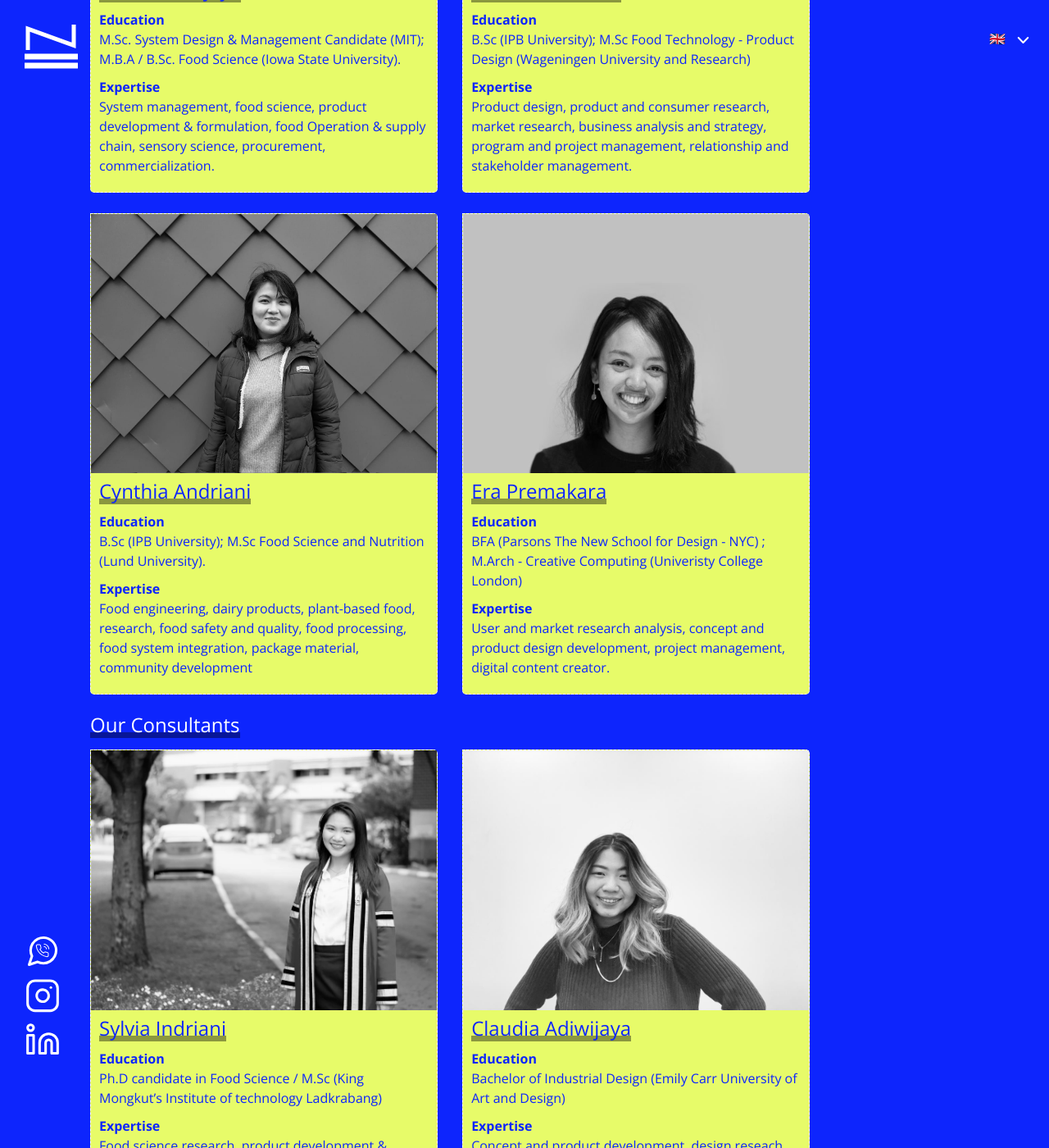
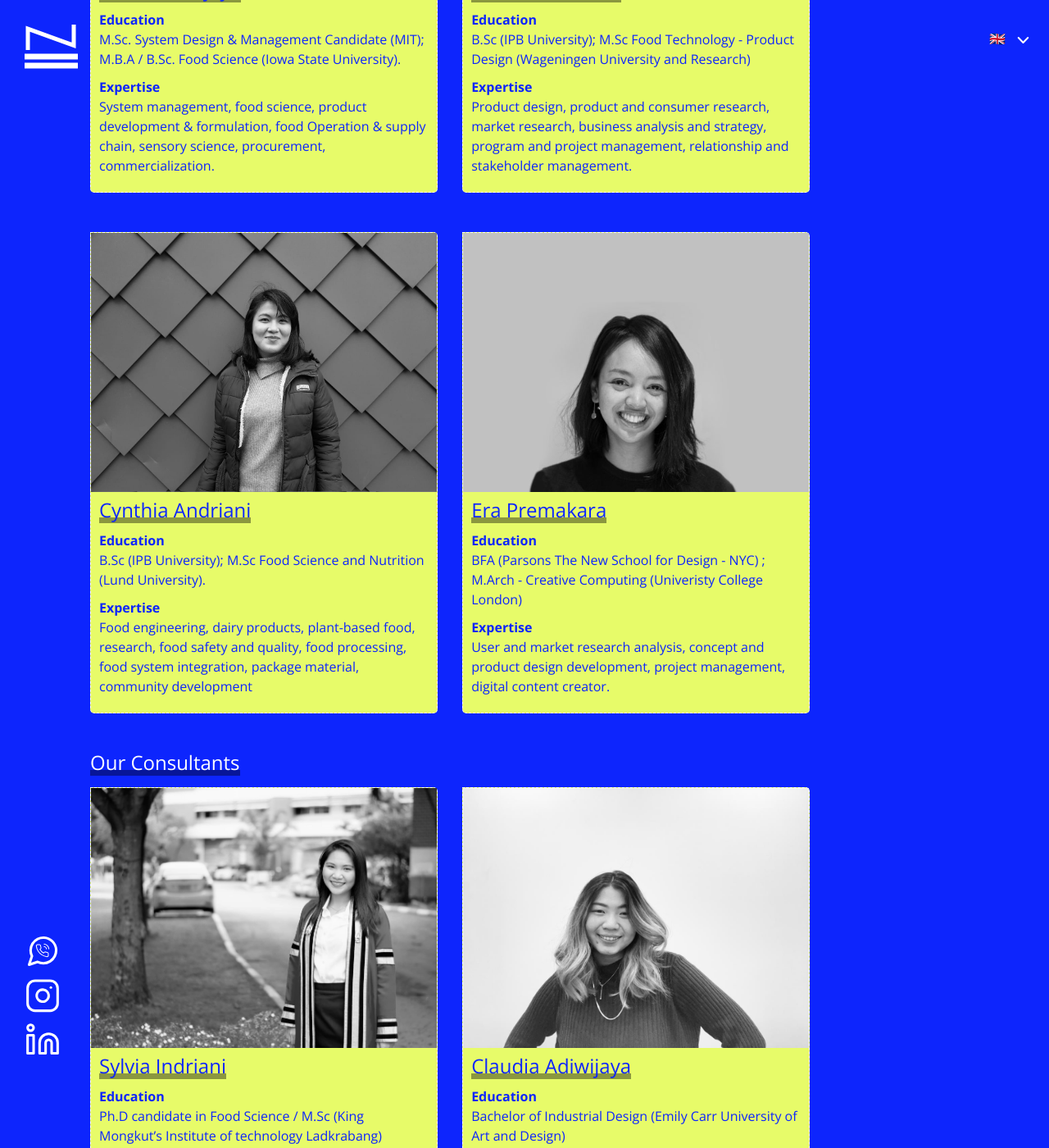
Before and after one commit to nutriolab/nutriolab.github.io, a Jekyll site: the page built from content/team.md, in a window 1280 px wide and 1400 px high, scrolled down 479 px. Shown: the whole window at 82% size. Built offline with Jekyll 4.4.1, drawn with Linux system fonts in a browser that asks for light colours.

Commit message:
Team fix

```diff
--- a/_layouts/team.html
+++ b/_layouts/team.html
@@ -15,9 +15,9 @@
             {{ group.name }}
           </span>
         </div>
-        <div class='row'>
+        <div class='row d-flex align-items-stretch'>
           {% for member in group.members %}
-          <div class='col-xs-12 col-md-6'>
+          <div class='col-xs-12 col-md-6 mb-5'>
             <div class='member'>
               <div class='profile-pict' style='background-image: url("{{ member.image }}")'></div>
               <div class='details'>
--- a/assets/css/team.scss
+++ b/assets/css/team.scss
@@ -33,7 +33,7 @@
     border-bottom-left-radius: $borderRadius;
     border-bottom-right-radius: $borderRadius;
     border: 1px dashed white;
-    margin-bottom: 25px;
+    height: 100%;
 
     .profile-pict {
       background-size: cover;
```
